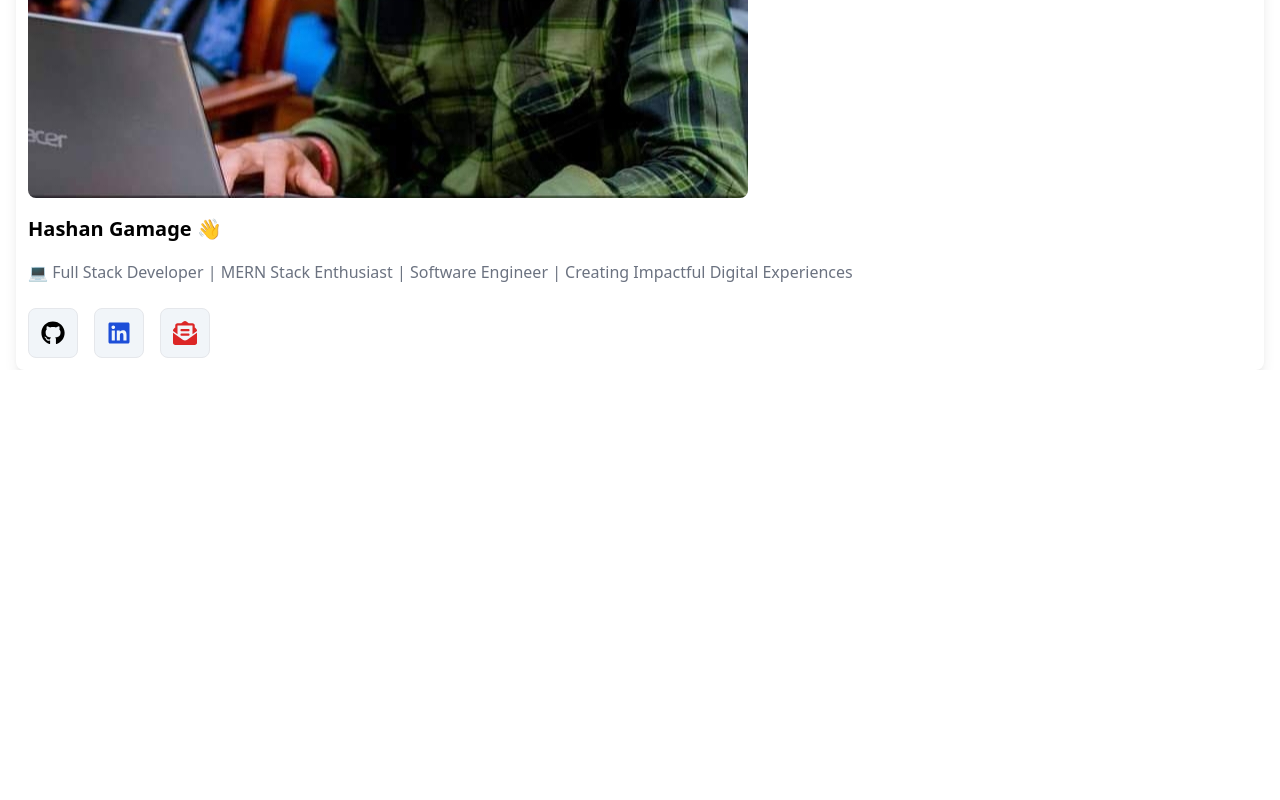
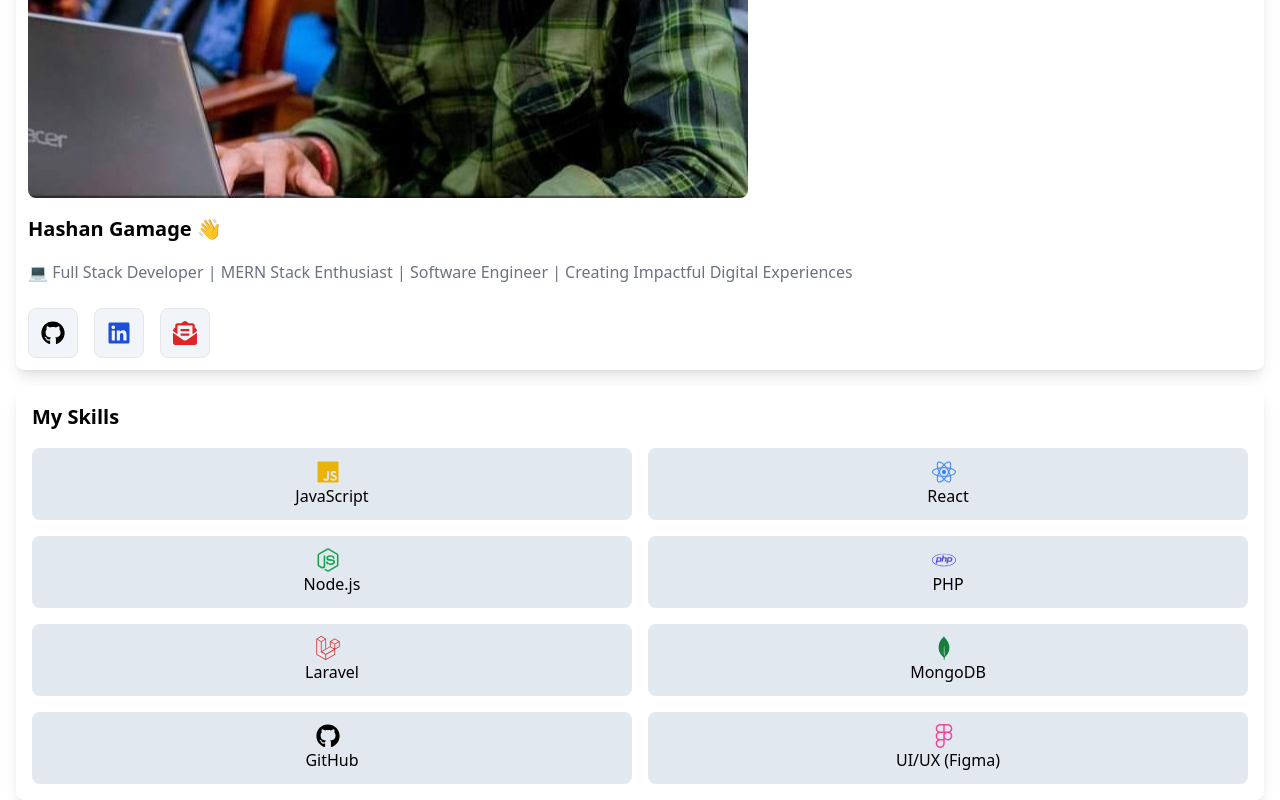
Before and after one commit to GThashan/Hashan_Portfolio, a React (Vite) app in the folder Hashan/: page / in a window 1280 px wide. Shown: the part 610-1410 px from the top of the page. Before the commit the page ends 980 px from the top, so only its background shows below. Built offline with nearby package versions, Linux system fonts and the light colour scheme.

Commit message:
skill section

```diff
--- /dev/null
+++ b/Hashan/src/components/Project.jsx
@@ -0,0 +1,9 @@
+import React from 'react'
+
+export default function Project() {
+  return (
+    <div>
+
+    </div>
+  )
+}
--- /dev/null
+++ b/Hashan/src/components/Skill.jsx
@@ -0,0 +1,47 @@
+import React from 'react'
+import { FaJs, FaReact, FaNodeJs, FaPhp, FaLaravel, FaGithub, FaFigma } from 'react-icons/fa';
+import { SiMongodb, SiAdobe } from 'react-icons/si';
+
+export default function Skill() {
+  return (
+    <div className='bg-white mx-4 mt-4 p-4 shadow-lg rounded-lg'>
+        <h1 className='font-bold text-[20px]'>My Skills</h1>
+
+        <div className='grid grid-cols-2 gap-4 mt-4'>
+        <div className="flex items-center flex-col bg-slate-200 p-3 rounded-lg">
+        <FaJs className="mr-2 text-yellow-500 " size={24} />
+        <p>JavaScript</p>
+      </div>
+      <div className="flex items-center flex-col bg-slate-200 p-3 rounded-lg">
+        <FaReact className="mr-2 text-blue-500" size={24} />
+        <p>React</p>
+      </div>
+      <div className="flex items-center flex-col bg-slate-200 p-3 rounded-lg">
+        <FaNodeJs className="mr-2 text-green-600" size={24} />
+        <p>Node.js</p>
+      </div>
+      <div className="flex items-center flex-col bg-slate-200 p-3 rounded-lg">
+        <FaPhp className="mr-2 text-indigo-600" size={24} />
+        <p>PHP</p>
+      </div>
+      <div className="flex items-center flex-col bg-slate-200 p-3 rounded-lg">
+        <FaLaravel className="mr-2 text-red-600" size={24} />
+        <p>Laravel</p>
+      </div>
+      <div className="flex items-center flex-col bg-slate-200 p-3 rounded-lg">
+        <SiMongodb className="mr-2 text-green-700" size={24} />
+        <p>MongoDB</p>
+      </div>
+      <div className="flex items-center flex-col bg-slate-200 p-3 rounded-lg">
+        <FaGithub className="mr-2 text-black" size={24} />
+        <p>GitHub</p>
+      </div>
+      <div className="flex items-center flex-col bg-slate-200 p-3 rounded-lg">
+        <FaFigma className="mr-2 text-pink-500" size={24} />
+        <p>UI/UX (Figma)</p>
+      </div>
+        </div>
+
+    </div>
+  )
+}
--- a/Hashan/src/pages/Home.jsx
+++ b/Hashan/src/pages/Home.jsx
@@ -1,12 +1,14 @@
 import React from 'react'
 import Navbar from '../components/Navbar'
 import Profiile from '../components/Profiile'
+import Skill from '../components/Skill'
 
 function Home() {
   return (
     <div>
         <Navbar/>
         <Profiile/>
+        <Skill/>
 
     </div>
   )
```
